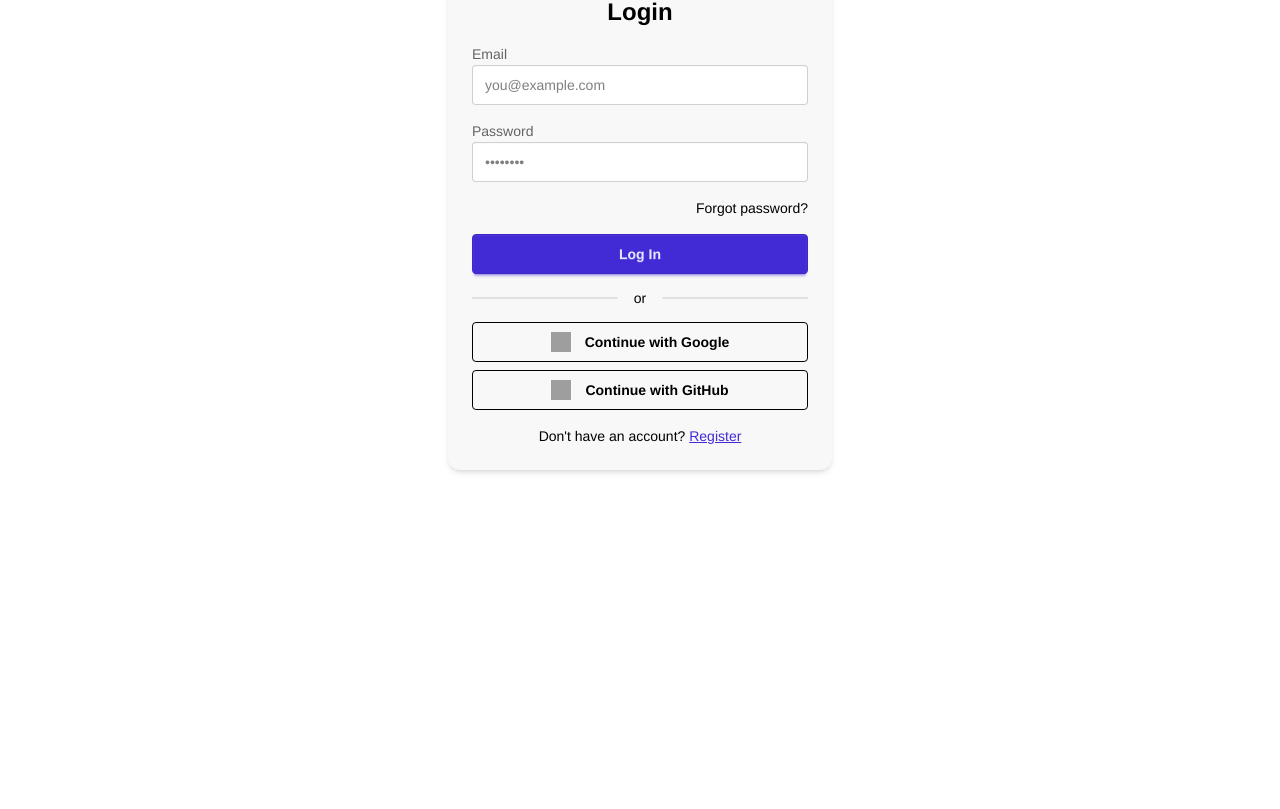
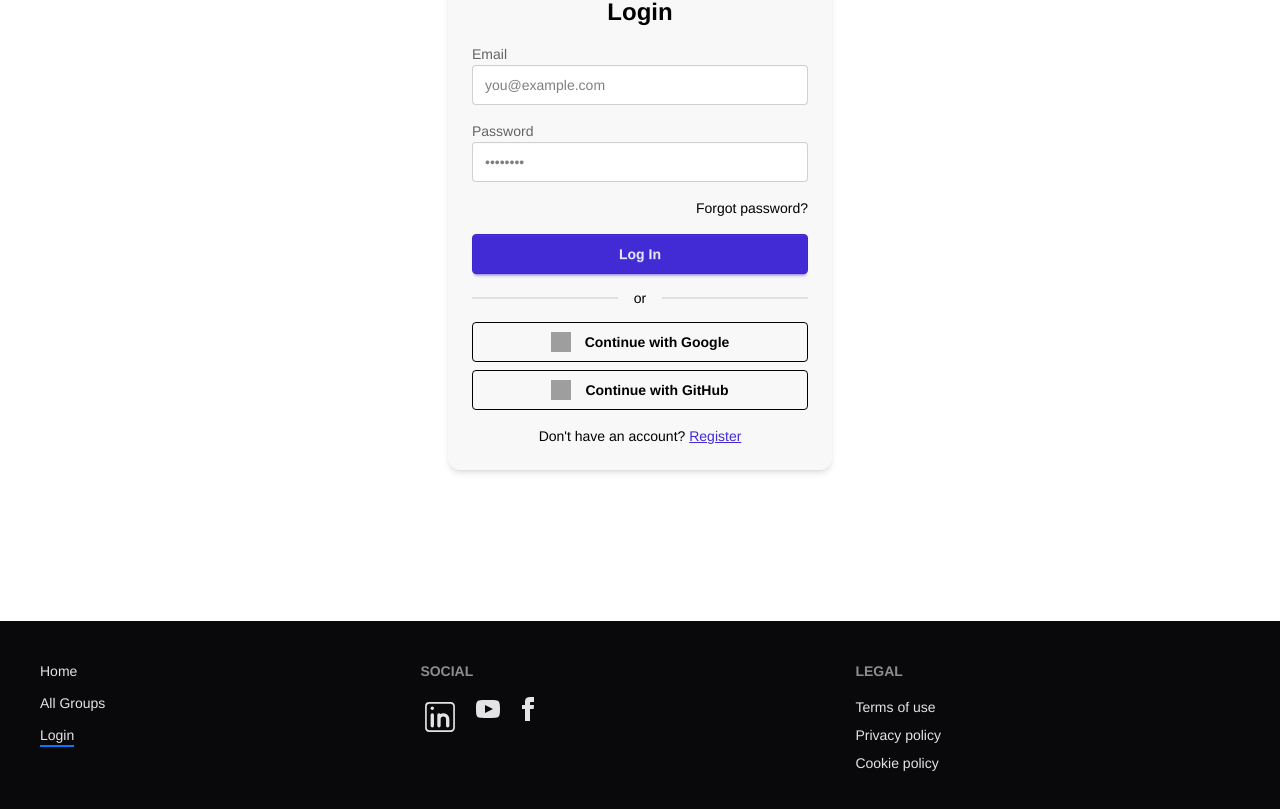
Before and after one commit to hd31520/hobyhubfor_Live, a React (Vite) app: page /login in a window 1280 px wide. Shown: the part 245-1054 px from the top of the page. Before the commit the page ends 866 px from the top, so only its background shows below. Built offline with nearby package versions, Linux system fonts and the light colour scheme; no server answers; grey boxes are pictures that could not be loaded.

Commit message:
Add files via upload

```diff
--- /dev/null
+++ b/src/Components/Footer/Footer.jsx
@@ -0,0 +1,63 @@
+import React, { useContext } from 'react';
+import { CiLinkedin } from 'react-icons/ci';
+import { AuthContext } from '../../Context/AuthContext';
+import { NavLink } from 'react-router';
+
+const Footer = () => {
+    const { user } = useContext(AuthContext);
+
+    return (
+        <footer className="footer sm:footer-horizontal bg-neutral text-neutral-content p-10">
+            <nav>
+                <ul className='decoration-0 space-y-3'>
+                    <li><NavLink to="/">Home</NavLink></li>
+                    <li><NavLink to="/allgroup">All Groups</NavLink></li>
+
+                    {user ? (
+                        <>
+                            <li><NavLink to="/createGroup">Create Group</NavLink></li>
+                            <li><NavLink to="/myGroup">My Groups</NavLink></li>
+                            <div className='flex items-center gap-3 px-2'>
+                                <img
+                                    className='w-10 h-10 rounded-full'
+                                    src={user?.photoURL}
+                                    alt="User Avatar"
+                                />
+                            </div>
+                        </>
+                    ) : (
+                        <li><NavLink to="/login">Login</NavLink></li>
+                    )}
+                </ul>
+            </nav>
+
+            <nav>
+                <h6 className="footer-title">Social</h6>
+                <div className="grid grid-flow-col gap-4">
+                    <a href='https://www.linkedin.com/in/md-hridoy-sheikh-b16b01298/' target="_blank" rel="noreferrer">
+                        <CiLinkedin className='h-10 w-10' />
+                    </a>
+                    <a href='https://www.youtube.com/@Hridoy-qb3uf' target="_blank" rel="noreferrer">
+                        <svg xmlns="http://www.w3.org/2000/svg" width="24" height="24" viewBox="0 0 24 24" className="fill-current">
+                            <path d="M19.615 3.184c-3.604-.246-11.631-.245-15.23 0-3.897.266-4.356 2.62-4.385 8.816.029 6.185.484 8.549 4.385 8.816 3.6.245 11.626.246 15.23 0 3.897-.266 4.356-2.62 4.385-8.816-.029-6.185-.484-8.549-4.385-8.816zm-10.615 12.816v-8l8 3.993-8 4.007z"></path>
+                        </svg>
+                    </a>
+                    <a href='https://web.facebook.com/Hridoy3240/' target="_blank" rel="noreferrer">
+                        <svg xmlns="http://www.w3.org/2000/svg" width="24" height="24" viewBox="0 0 24 24" className="fill-current">
+                            <path d="M9 8h-3v4h3v12h5v-12h3.642l.358-4h-4v-1.667c0-.955.192-1.333 1.115-1.333h2.885v-5h-3.808c-3.596 0-5.192 1.583-5.192 4.615v3.385z"></path>
+                        </svg>
+                    </a>
+                </div>
+            </nav>
+
+            <nav>
+                <h6 className="footer-title">Legal</h6>
+                <a className="link link-hover">Terms of use</a>
+                <a className="link link-hover">Privacy policy</a>
+                <a className="link link-hover">Cookie policy</a>
+            </nav>
+        </footer>
+    );
+};
+
+export default Footer;
--- a/src/LayOut/Root.jsx
+++ b/src/LayOut/Root.jsx
@@ -2,6 +2,7 @@ import React from 'react';
 import Navbar from '../Components/Navbar/Navbar';
 import App from '../Components/Navbar/Navbar';
 import { Outlet } from 'react-router';
+import Footer from '../Components/Footer/Footer';
 
 const Root = () => {
     return (
@@ -10,6 +11,7 @@ const Root = () => {
            <div className=''>
              <Outlet></Outlet>
            </div>
+           <Footer></Footer>
         </div>
     );
 };
```
